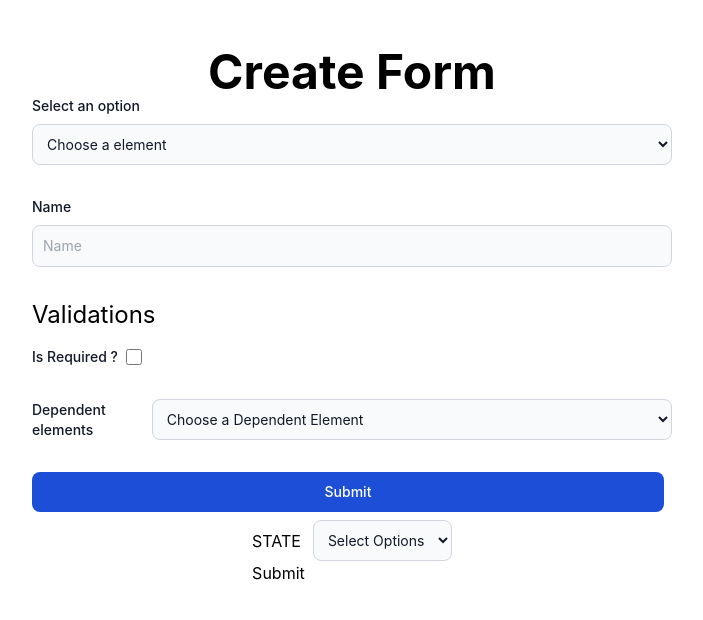
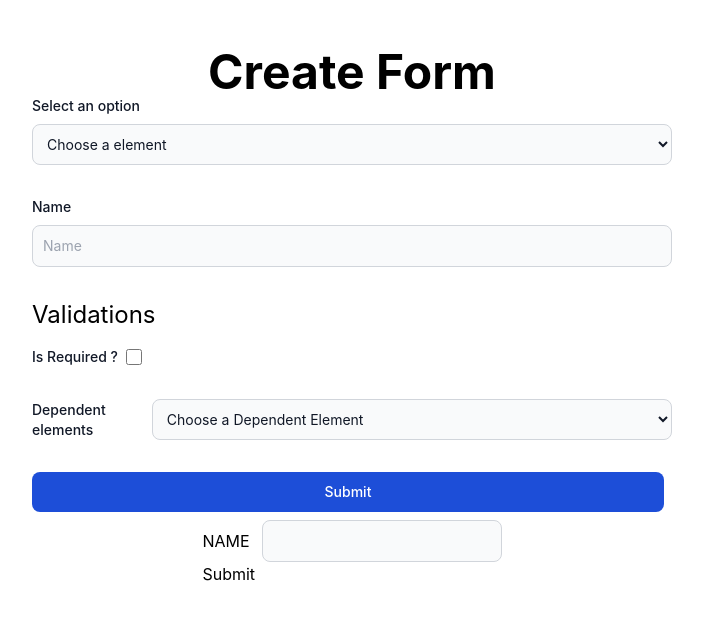
Before and after one commit to anshuER/test-mindinventory, a React (Create React App) app: page / in a window 1280 px wide. Shown: the top 620 px of the page, without its empty margins (288-991 px from the left). Built offline with nearby package versions, Linux system fonts and the light colour scheme; data requests are answered from the project's data file.

Commit message:
min and max validation working

```diff
--- a/db.json
+++ b/db.json
@@ -1,17 +1,10 @@
 {
   "forms": [
     {
-      "id": "9483",
-      "type": "select",
-      "name": "state",
-      "options": "1,2,3"
-    },
-    {
-      "id": "fecc",
-      "type": "select",
-      "name": "country",
-      "options": "2,3,4",
-      "depElement": "state"
+      "id": "45db",
+      "type": "text",
+      "name": "name",
+      "min": 5
     }
   ]
 }
--- a/src/components/FormViewer/index.js
+++ b/src/components/FormViewer/index.js
@@ -28,8 +28,8 @@ const FormViewer = ({ elements }) => {
                     class='bg-gray-50 border border-gray-300 text-gray-900 text-sm rounded-lg focus:ring-blue-500 focus:border-blue-500 block  p-2.5 '
                     {...register(element.name, {
                       required: element.required,
-                      max: element?.max,
-                      min: element?.min,
+                      maxLength: Number(element?.max),
+                      minLength: Number(element?.min),
                       pattern: element?.regex,
                     })}
                   ></input>
```
